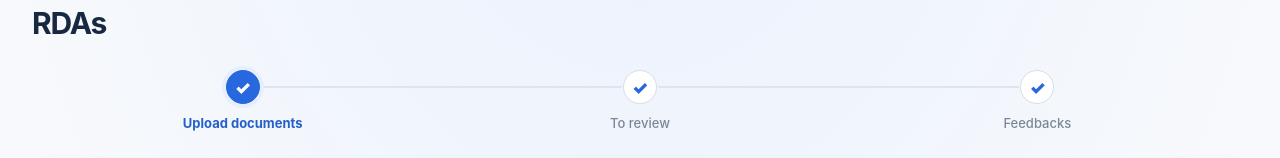
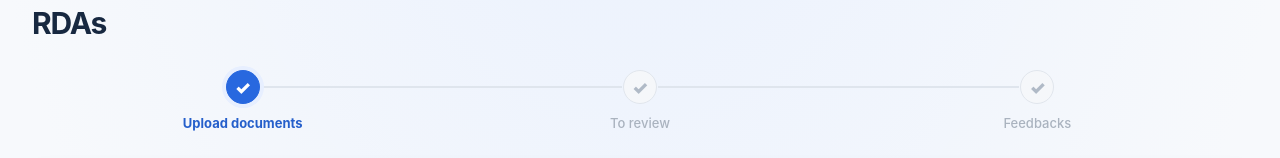
Before and after one commit to lucasvieira-ia/frontend_rda_poc, an Angular app: page / in a window 1280 px wide. Shown: the part 195-353 px from the top of the page. Built offline with nearby package versions, Linux system fonts and the light colour scheme.

Commit message:
Improve values

```diff
--- a/src/app/app.html
+++ b/src/app/app.html
@@ -47,6 +47,7 @@
             <button
               class="workflow-step-button"
               type="button"
+              [disabled]="!canSelectQueue(filter.key)"
               [id]="'workflow-step-' + filter.key"
               [class.active]="selectedQueue() === filter.key"
               [attr.aria-current]="selectedQueue() === filter.key ? 'step' : null"
--- a/src/app/app.scss
+++ b/src/app/app.scss
@@ -455,6 +455,20 @@ h1 {
 
 .workflow-step-button:hover .workflow-step-label {
   color: #394a62;
+}
+
+.workflow-step-button:disabled {
+  cursor: not-allowed;
+}
+
+.workflow-step-button:disabled .workflow-step-indicator {
+  border-color: #e1e6ed;
+  background: #f5f7fa;
+  color: #b0bac7;
+}
+
+.workflow-step-button:disabled .workflow-step-label {
+  color: #aab3bf;
 }
 
 .workflow-step-button.active {
--- a/src/app/app.ts
+++ b/src/app/app.ts
@@ -79,7 +79,23 @@ export class App implements OnDestroy {
   });
 
   protected selectQueue(queue: QueueTab): void {
+    if (!this.canSelectQueue(queue)) {
+      return;
+    }
     this.selectedQueue.set(queue);
+  }
+
+  protected canSelectQueue(queue: QueueTab): boolean {
+    if (queue === 'upload') {
+      return true;
+    }
+
+    const items = this.reviewItems();
+    if (queue === 'review') {
+      return items.some((item) => item.category === 'review' || item.reviewStarted);
+    }
+
+    return items.some((item) => item.reviewStarted);
   }
 
   protected isStepCompleted(step: QueueTab): boolean {
```
Also changed, not shown: 1 other file (tests, documents, lock files or other folders).
